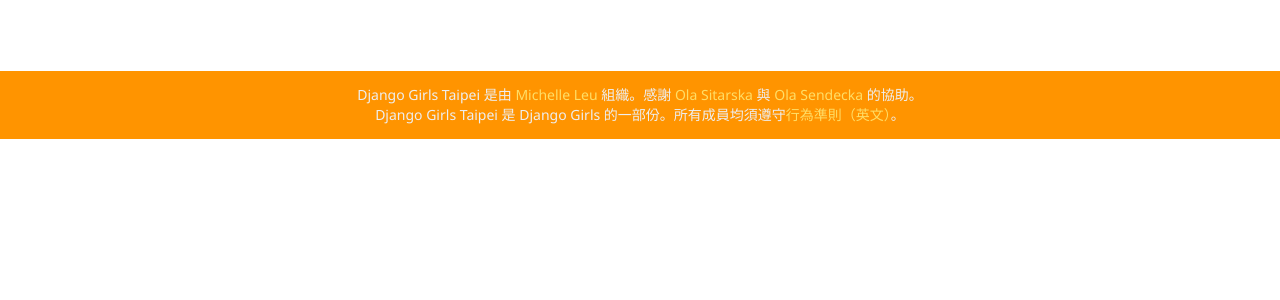
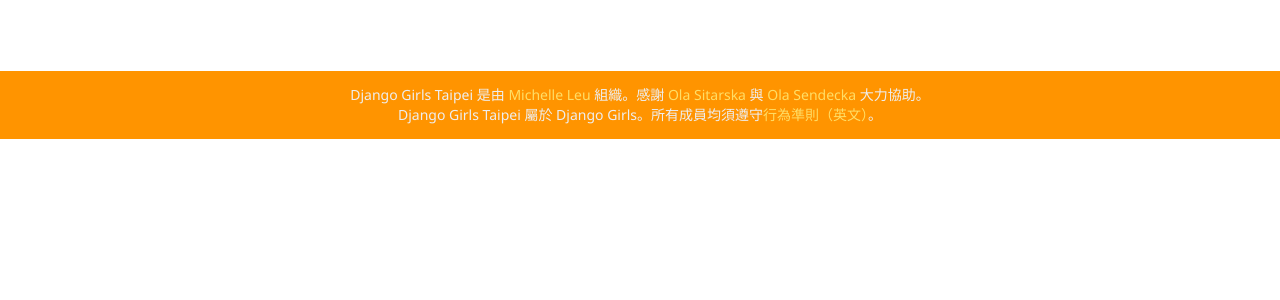
Before and after one commit to djangogirlstaipei/djangogirlstaipei-django, a Django app: template base/templates/base.html in a window 1280 px wide. Shown: the part 51-351 px from the top of the page. Run offline with Django 3.2, Linux system fonts and the light colour scheme; the template is opened without the code that fills it, so the values that code supplies are empty; some libraries are stand-ins or nearby versions.

Commit message:
Tweak footer text

```diff
--- a/base/templates/base.html
+++ b/base/templates/base.html
@@ -33,8 +33,8 @@
 
 <footer>
   <div class="container">
-    <p>Django Girls Taipei 是由 <a href="https://twitter.com/flywindy">Michelle Leu</a> 組織。感謝 <a href="http://twitter.com/olasitarska">Ola Sitarska</a> 與 <a href="http://twitter.com/asednecka">Ola Sendecka</a> 的協助。</p>
-    <p>Django Girls Taipei 是 Django Girls 的一部份。所有成員均須遵守<a href="http://djangogirls.org/pages/coc/">行為準則（英文）</a>。</p>
+    <p>Django Girls Taipei 是由 <a href="https://twitter.com/flywindy">Michelle Leu</a> 組織。感謝 <a href="http://twitter.com/olasitarska">Ola Sitarska</a> 與 <a href="http://twitter.com/asednecka">Ola Sendecka</a> 大力協助。</p>
+    <p>Django Girls Taipei 屬於 Django Girls。所有成員均須遵守<a href="http://djangogirls.org/pages/coc/">行為準則（英文）</a>。</p>
   </div>
 </footer>
 
```
